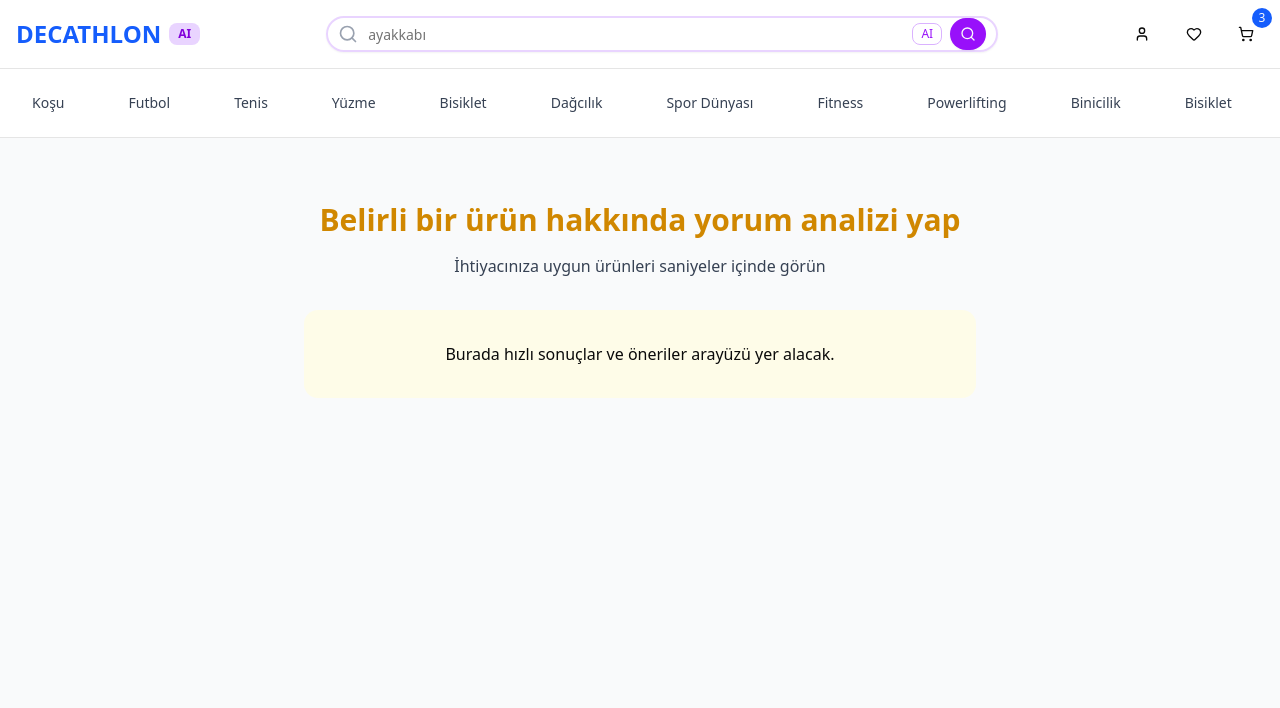
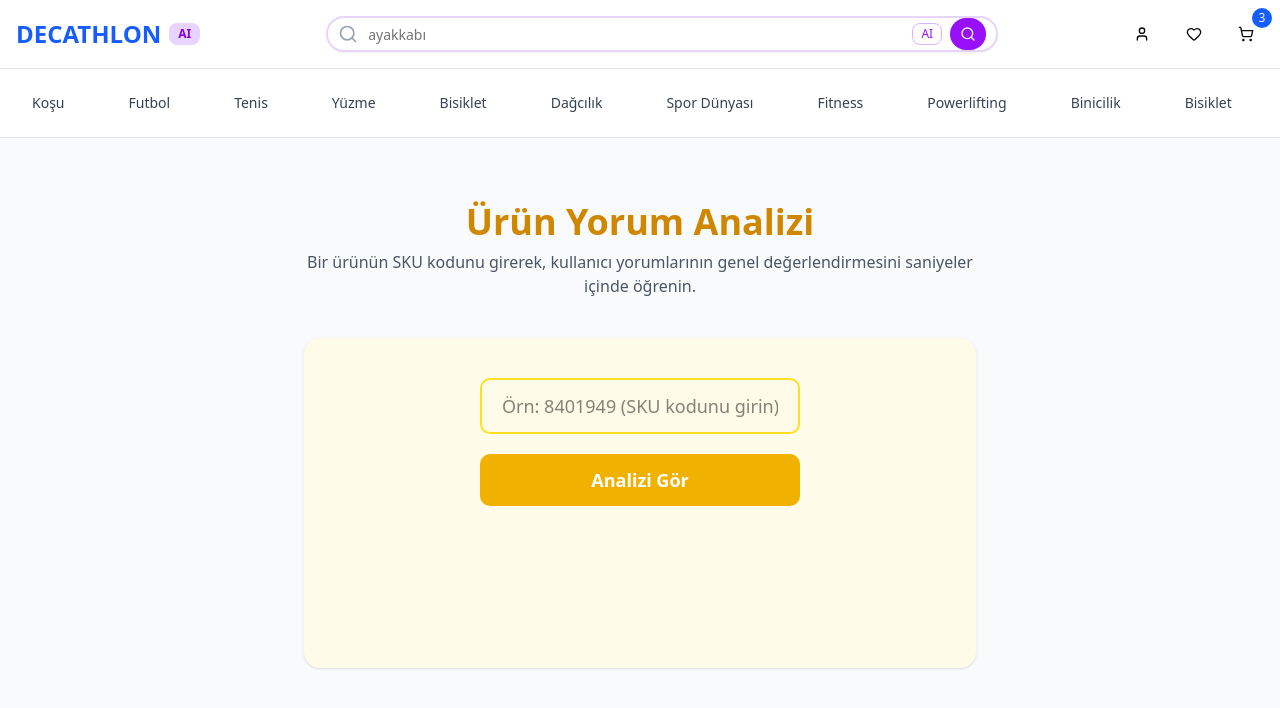
Before and after one commit to basarballioz/dtw-frontend-tr, a Next.js app: page /fast-results in a window 1280 px wide. Shown: the top 708 px of the page. Built offline with nearby package versions, Linux system fonts and the light colour scheme.

Commit message:
fix: searchbox optimization

```diff
--- a/app/components/FeatureCards.jsx
+++ b/app/components/FeatureCards.jsx
@@ -17,12 +17,12 @@ export default function FeatureCards() {
       </div>
 
       <div
-        className="bg-white rounded-2xl p-8 shadow-lg border-2 border-purple-200 relative overflow-hidden cursor-pointer"
+        className="bg-white rounded-2xl p-8 shadow-lg border-2 relative overflow-hidden cursor-pointer animate-ai-glow"
         onClick={() => router.push("/ai-search")}
       >
-        <div className="absolute top-0 left-0 right-0 h-1 bg-gradient-to-r from-purple-500 to-blue-500"></div>
+        <div className="absolute top-0 left-0 right-0 h-1 bg-gradient-to-r"></div>
         <div className="w-16 h-16 bg-purple-100 rounded-full flex items-center justify-center mx-auto mb-6">
-          <Brain className="h-8 w-8 text-purple-600" />
+          <Brain className="h-8 w-8 text-purple-600 animate-spin-slow" />
         </div>
         <h3 className="text-xl font-semibold text-gray-900 mb-4">Spor Dünyası hakkında sohbet et</h3>
         <p className="text-gray-600">Sporlar hakkında istediğinizi sorun, AI size en uygun önerilerde bulunsun</p>
--- a/app/components/Header.jsx
+++ b/app/components/Header.jsx
@@ -6,9 +6,26 @@ import { Input } from "@/components/ui/input"
 import { Badge } from "@/components/ui/badge"
 import Link from "next/link"
 import { useRouter } from "next/navigation"
+import { useState } from "react"
+import { mockProducts } from "..//data/constants"
 
 export default function Header() {
   const router = useRouter();
+  const [search, setSearch] = useState("");
+  const [suggestion, setSuggestion] = useState(null);
+
+  function handleInputChange(e) {
+    const value = e.target.value;
+    setSearch(value);
+    if (value.trim()) {
+      // Pick a random product for demo
+      const randomProduct = mockProducts[Math.floor(Math.random() * mockProducts.length)];
+      setSuggestion(randomProduct);
+    } else {
+      setSuggestion(null);
+    }
+  }
+
   return (
     <header className="bg-white border-b">
       <div className="container mx-auto px-4 py-4">
@@ -49,6 +66,8 @@ export default function Header() {
                 type="text"
                 placeholder="ayakkabı"
                 className="pl-10 pr-20 py-3 w-full rounded-full border-2 border-purple-200 focus:border-purple-400"
+                value={search}
+                onChange={handleInputChange}
               />
               <div className="absolute inset-y-0 right-0 flex items-center pr-3 space-x-2">
                 <Badge variant="outline" className="text-purple-600 border-purple-300">
@@ -58,6 +77,26 @@ export default function Header() {
                   <Search className="h-4 w-4" />
                 </Button>
               </div>
+              {search && suggestion && (
+                <div className="absolute left-0 right-0 mt-2 bg-gray-50 border rounded-xl p-4 shadow max-w-xl w-full mx-auto z-50" style={{top: '100%'}}>
+                  <div className="flex items-center gap-4">
+                    <img src={suggestion.image} alt={suggestion.name} className="w-16 h-16 object-cover rounded-lg border" />
+                    <div className="text-left">
+                      <div className="font-bold text-lg text-blue-700">{suggestion.name}</div>
+                      <div className="text-sm text-gray-600 mb-1">{suggestion.category}</div>
+                      <div className="text-gray-700 text-sm mb-2">{suggestion.description}</div>
+                    </div>
+                  </div>
+                  <div className="mt-3">
+                    <div className="font-semibold text-purple-700 mb-2">Yapay Zeka Destekli Sorular:</div>
+                    <ul className="list-disc pl-5 space-y-1">
+                      {suggestion.aiQuestions.map((q, i) => (
+                        <li key={i} className="text-gray-800">{q}</li>
+                      ))}
+                    </ul>
+                  </div>
+                </div>
+              )}
             </div>
           </div>
 
--- a/app/data/constants.js
+++ b/app/data/constants.js
@@ -19,3 +19,42 @@ export const searchExamples = [
   "futbol malzemeleri",
   "kamp ekipmanları",
 ];
+
+export const mockProducts = [
+  {
+    id: 1,
+    name: "Koşu Ayakkabısı - JG100",
+    category: "Koşu",
+    description: "Rahat ve hafif koşu ayakkabısı. Farklı zeminlerde yüksek performans.",
+    image: "/mock/kosu-ayakkabisi.jpg",
+    aiQuestions: [
+      "Koşu ayakkabısı tavsiyesi verir misin?",
+      "Hangi koşu ayakkabısı bana uygun?",
+      "Koşu için en iyi ayakkabı markaları neler?"
+    ]
+  },
+  {
+    id: 2,
+    name: "Pilates Matı - X500",
+    category: "Pilates",
+    description: "Kaymaz yüzeyli, kalın pilates matı. Evde ve stüdyoda kullanım için ideal.",
+    image: "/mock/pilates-mat.jpg",
+    aiQuestions: [
+      "Pilates için hangi matı önerirsin?",
+      "Pilates yaparken nelere dikkat etmeliyim?",
+      "Pilates ekipmanları nelerdir?"
+    ]
+  },
+  {
+    id: 3,
+    name: "Yüzücü Gözlüğü Aqua - X100",
+    category: "Yüzme",
+    description: "Buhar yapmayan, geniş görüş açılı yüzücü gözlüğü.",
+    image: "/mock/yuzucu-gozlugu.jpg",
+    aiQuestions: [
+      "Yüzme için hangi gözlük daha iyi?",
+      "Yüzme ekipmanları önerir misin?",
+      "Yüzme başlangıç seti nelerden oluşur?"
+    ]
+  }
+];
--- a/app/fast-results/page.jsx
+++ b/app/fast-results/page.jsx
@@ -1,16 +1,66 @@
+"use client"
+
 import Header from "../components/Header";
 import Navigation from "../components/Navigation";
 import { categories } from "../data/constants";
+import { useState } from "react";
 
 export default function FastResultsPage() {
+  const [loading, setLoading] = useState(false);
+  const [result, setResult] = useState(null);
+  const [sku, setSku] = useState("");
+
   return (
     <div className="min-h-screen bg-gray-50">
       <Header />
       <Navigation categories={categories} />
       <div className="max-w-2xl mx-auto py-16 text-center">
-        <h2 className="text-3xl font-bold mb-4 text-yellow-600">Belirli bir ürün hakkında yorum analizi yap</h2>
-        <p className="text-gray-700 mb-8">İhtiyacınıza uygun ürünleri saniyeler içinde görün</p>
-        <div className="bg-yellow-50 rounded-xl p-8">Burada hızlı sonuçlar ve öneriler arayüzü yer alacak.</div>
+        <h2 className="text-4xl font-extrabold mb-2 text-yellow-600">Ürün Yorum Analizi</h2>
+        <p className="text-gray-600 mb-10 text-base">Bir ürünün SKU kodunu girerek, kullanıcı yorumlarının genel değerlendirmesini saniyeler içinde öğrenin.</p>
+        <div className="bg-yellow-50 rounded-2xl p-10 shadow flex flex-col items-center">
+          <form
+            onSubmit={async (e) => {
+              e.preventDefault();
+              setLoading(true);
+              setResult(null);
+              setTimeout(() => {
+                setResult({
+                  sku,
+                  sentiment: "Olumlu",
+                  summary: "Ürün genel olarak olumlu yorumlar almış ve kullanıcılar kalitesinden memnun.",
+                  score: 0.82,
+                });
+                setLoading(false);
+              }, 1500);
+            }}
+            className="flex flex-col items-center gap-5 w-full"
+          >
+            <input
+              type="text"
+              placeholder="Örn: 8401949 (SKU kodunu girin)"
+              value={sku}
+              onChange={e => setSku(e.target.value)}
+              className="border-2 border-yellow-300 rounded-lg px-5 py-3 w-full max-w-xs focus:outline-none focus:ring-2 focus:ring-yellow-400 text-lg"
+              required
+            />
+            <button
+              type="submit"
+              className="bg-yellow-500 hover:bg-yellow-600 text-white font-bold px-8 py-3 rounded-lg transition text-lg w-full max-w-xs disabled:opacity-60"
+              disabled={loading}
+            >
+              {loading ? "Analiz Ediliyor..." : "Analizi Gör"}
+            </button>
+          </form>
+          <div className="mt-8 w-full min-h-[90px] flex justify-center">
+            {result && (
+              <div className="bg-white rounded-xl p-6 shadow text-left w-full max-w-md">
+                <div className="font-semibold text-xl mb-2">Ürün genel değerlendirme: <span className="text-green-600 font-bold">{result.sentiment}</span></div>
+                <div className="mb-2 text-gray-700">Skor: <span className="font-mono font-semibold">%{Math.round(result.score * 100)}</span></div>
+                <div className="text-gray-800 leading-relaxed">{result.summary}</div>
+              </div>
+            )}
+          </div>
+        </div>
       </div>
     </div>
   )
--- a/app/globals.css
+++ b/app/globals.css
@@ -120,3 +120,21 @@
     @apply bg-background text-foreground;
   }
 }
+
+@keyframes spin-slow {
+  0% { transform: rotate(0deg); }
+  100% { transform: rotate(360deg); }
+}
+
+@keyframes ai-glow {
+  0%, 100% { box-shadow: 0 0 0 0 rgba(168,85,247,0.4), 0 0 16px 4px rgba(59,130,246,0.2); }
+  50% { box-shadow: 0 0 24px 8px rgba(168,85,247,0.7), 0 0 32px 12px rgba(59,130,246,0.4); }
+}
+
+.animate-spin-slow {
+  animation: spin-slow 3s linear infinite;
+}
+
+.animate-ai-glow {
+  animation: ai-glow 2s ease-in-out infinite;
+}
--- a/app/layout.js
+++ b/app/layout.js
@@ -12,8 +12,20 @@ const geistMono = Geist_Mono({
 });
 
 export const metadata = {
-  title: "Create Next App",
-  description: "Generated by create next app",
+  title: "AI Destekli Ürün Arama | Hızlı ve Akıllı Sonuçlar",
+  description: "Yapay zeka destekli arama ile ürünleri hızlıca bulun, kullanıcı yorumlarını analiz edin ve en iyi sonuçlara kolayca ulaşın.",
+  keywords: [
+    "AI arama",
+    "ürün arama",
+    "yapay zeka",
+    "hızlı sonuçlar",
+    "yorum analizi",
+    "e-ticaret"
+  ],
+  author: "dtw-frontend-tr ekibi",
+  icons: {
+    icon: "/favicon.ico"
+  },
 };
 
 export default function RootLayout({ children }) {
```
